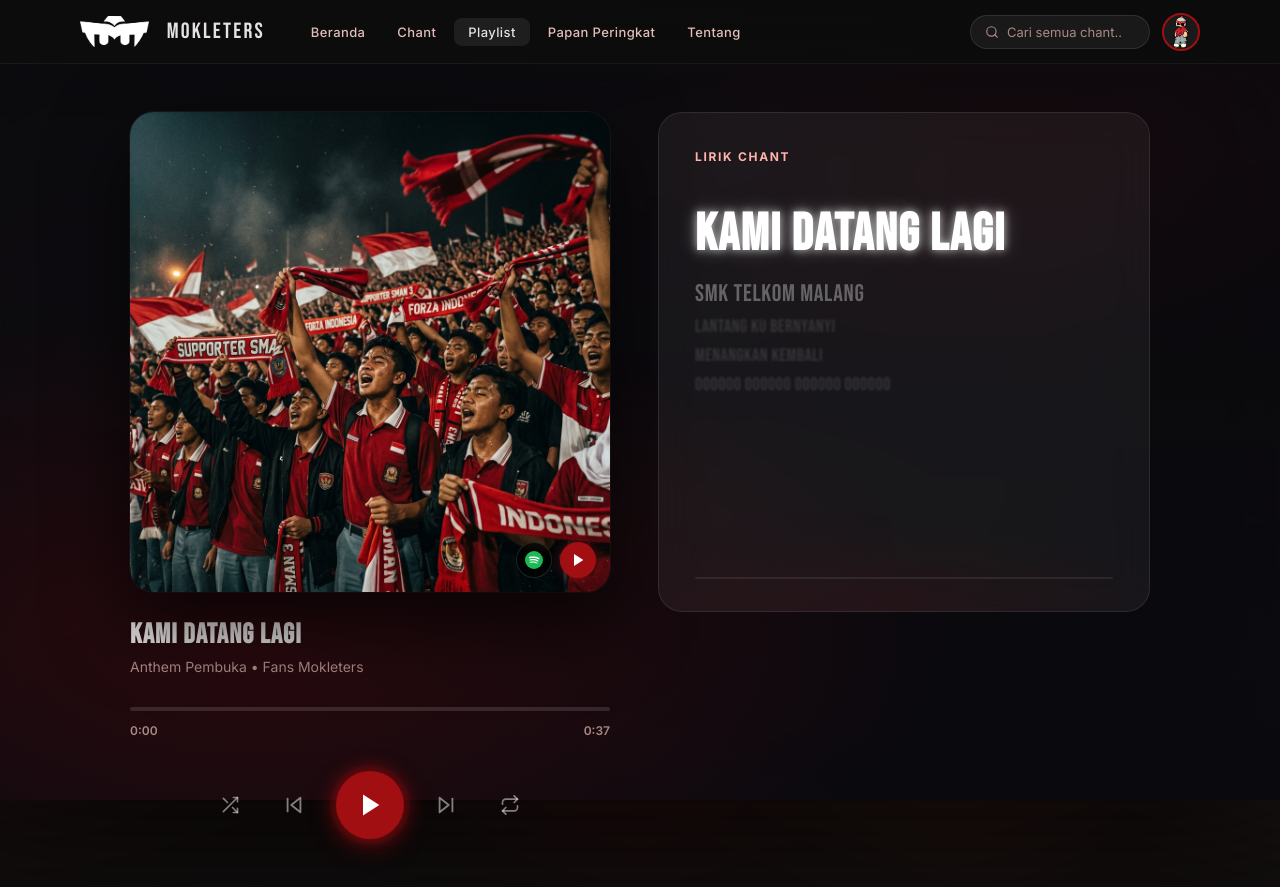
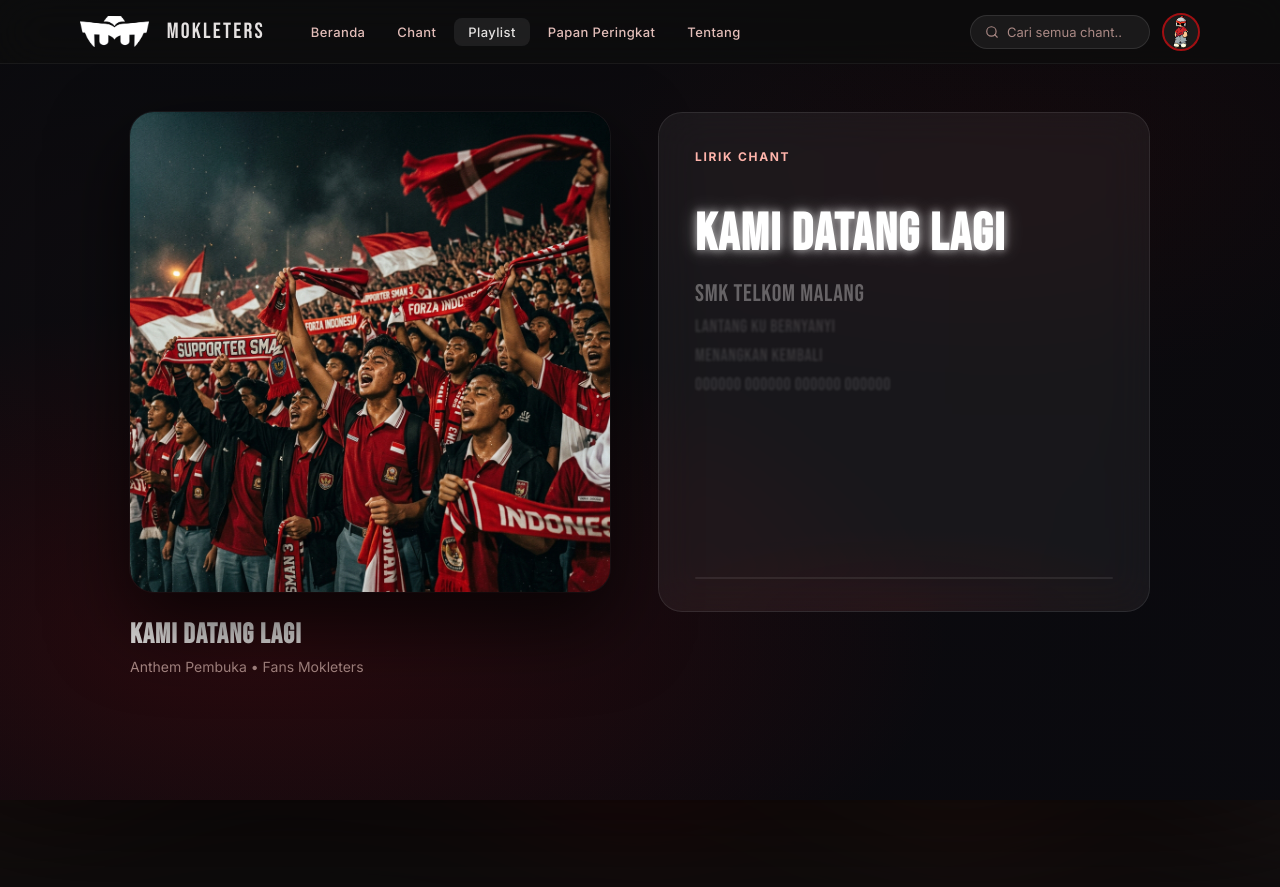
Before and after one commit to ElZidane123/mokleters, a React (Vite) app: page / in a window 1280 px wide. Both pictures are taken after a click on the link "Playlist". After the commit the page ends 800 px from the top, so only its background shows below. Built offline with nearby package versions, Linux system fonts and the light colour scheme.

Commit message:
Remove duplicate controls in PlaylistPage and optimize progress sync latency

```diff
--- a/src/App.tsx
+++ b/src/App.tsx
@@ -734,6 +734,21 @@ export default function App() {
     }
   }, [playingChantId, activeNav])
 
+  // ── High frequency elapsed sync (bypasses slow ontimeupdate) ──
+  useEffect(() => {
+    let intervalId: ReturnType<typeof setInterval> | null = null
+    if (isPlaying && audioRef.current) {
+      intervalId = setInterval(() => {
+        if (audioRef.current) {
+          setElapsed(audioRef.current.currentTime)
+        }
+      }, 100) // update every 100ms
+    }
+    return () => {
+      if (intervalId) clearInterval(intervalId)
+    }
+  }, [isPlaying])
+
   // ── Cleanup ──
   useEffect(() => () => stopAudio(), [stopAudio])
 
--- a/src/pages/PlaylistPage.tsx
+++ b/src/pages/PlaylistPage.tsx
@@ -103,7 +103,7 @@ export default function PlaylistPage({
 
   // Sync lyric to elapsed time
   useEffect(() => {
-    const idx = [...activeChant.lyrics].reverse().findIndex(l => (elapsed + 0.6) >= l.time)
+    const idx = [...activeChant.lyrics].reverse().findIndex(l => (elapsed + 1.2) >= l.time)
     if (idx >= 0) {
       setActiveLyricIdx(activeChant.lyrics.length - 1 - idx)
     } else {
@@ -145,99 +145,12 @@ export default function PlaylistPage({
             {isPlaying && (
               <div className="pl-artwork-glow" aria-hidden="true" />
             )}
-            {/* Overlay Spotify + putar */}
-            <div className="pl-artwork-badges" aria-hidden="true">
-              <div className="pl-artwork-badge">
-                <IconSpotify />
-              </div>
-              <div className="pl-artwork-badge pl-artwork-badge--play" onClick={onPlayPause}>
-                {isPlaying ? <IconPause size={16} /> : <IconPlay size={16} />}
-              </div>
-            </div>
           </div>
 
           {/* Info Lagu */}
           <div className="pl-track-info">
             <p className="pl-track-title">{activeChant.title}</p>
             <p className="pl-track-artist">{activeChant.category} • {activeChant.artist}</p>
-          </div>
-
-          {/* Bilah Kemajuan */}
-          <div className="pl-progress-section">
-            <div
-              className="pl-progress-track"
-              id="playlist-progress-bar"
-              role="progressbar"
-              aria-valuemin={0}
-              aria-valuemax={100}
-              aria-valuenow={Math.round(progress)}
-              aria-label="Kemajuan lagu"
-              onClick={handleProgressClick}
-            >
-              <div className="pl-progress-fill" style={{ width: `${progress}%` }}>
-                <div className="pl-progress-thumb" aria-hidden="true" />
-              </div>
-            </div>
-            <div className="pl-progress-times">
-              <span id="pl-current-time">{formatTime(elapsed)}</span>
-              <span id="pl-total-time">{activeChant.duration}</span>
-            </div>
-          </div>
-
-          {/* Kontrol Pemutaran */}
-          <div className="pl-controls" role="group" aria-label="Kontrol pemutaran">
-            <button
-              id="pl-shuffle-btn"
-              className={`pl-ctrl-btn${isShuffle ? ' pl-ctrl-btn--active' : ''}`}
-              type="button"
-              aria-label="Acak"
-              aria-pressed={isShuffle}
-              onClick={onShuffle}
-            >
-              <IconShuffle />
-            </button>
-
-            <button
-              id="pl-prev-btn"
-              className="pl-ctrl-btn"
-              type="button"
-              aria-label="Lagu sebelumnya"
-              onClick={onPrev}
-            >
-              <IconSkipBack />
-            </button>
-
-            <button
-              id="pl-play-btn"
-              className="pl-play-btn"
-              type="button"
-              aria-label={isPlaying ? 'Jeda' : 'Putar'}
-              aria-pressed={isPlaying}
-              onClick={onPlayPause}
-            >
-              {isPlaying ? <IconPause size={28} /> : <IconPlay size={28} />}
-            </button>
-
-            <button
-              id="pl-next-btn"
-              className="pl-ctrl-btn"
-              type="button"
-              aria-label="Lagu berikutnya"
-              onClick={onNext}
-            >
-              <IconSkipForward />
-            </button>
-
-            <button
-              id="pl-repeat-btn"
-              className={`pl-ctrl-btn${isRepeat ? ' pl-ctrl-btn--active' : ''}`}
-              type="button"
-              aria-label="Ulangi"
-              aria-pressed={isRepeat}
-              onClick={onRepeat}
-            >
-              <IconRepeat />
-            </button>
           </div>
         </section>
 
```
